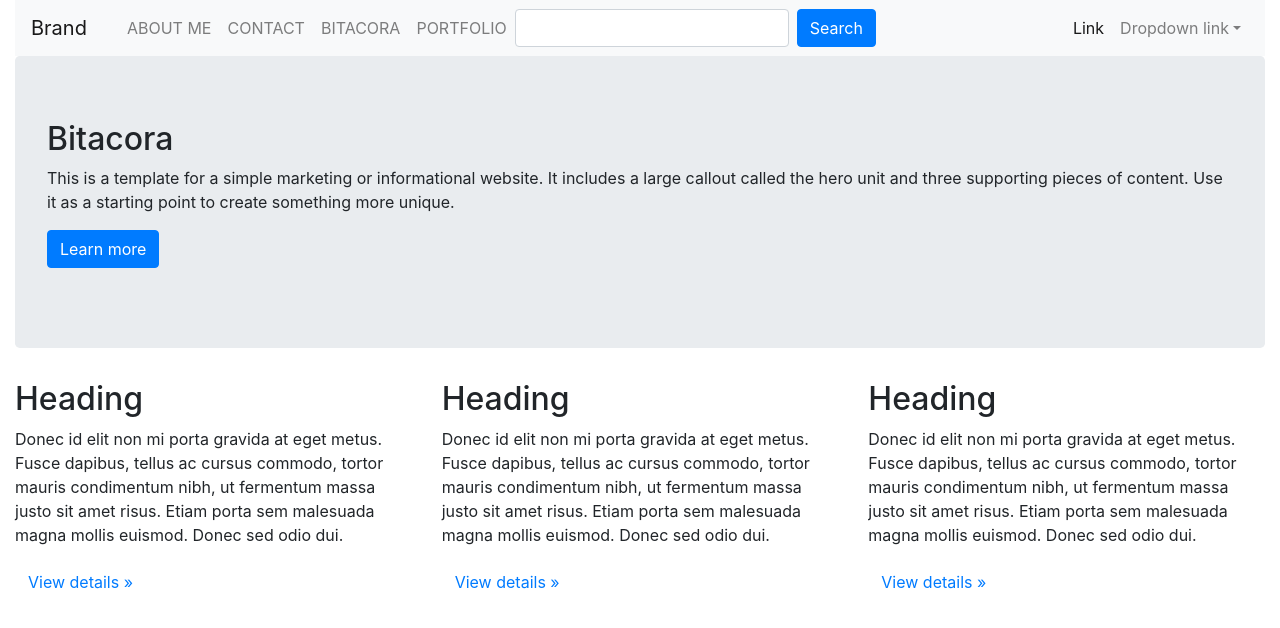
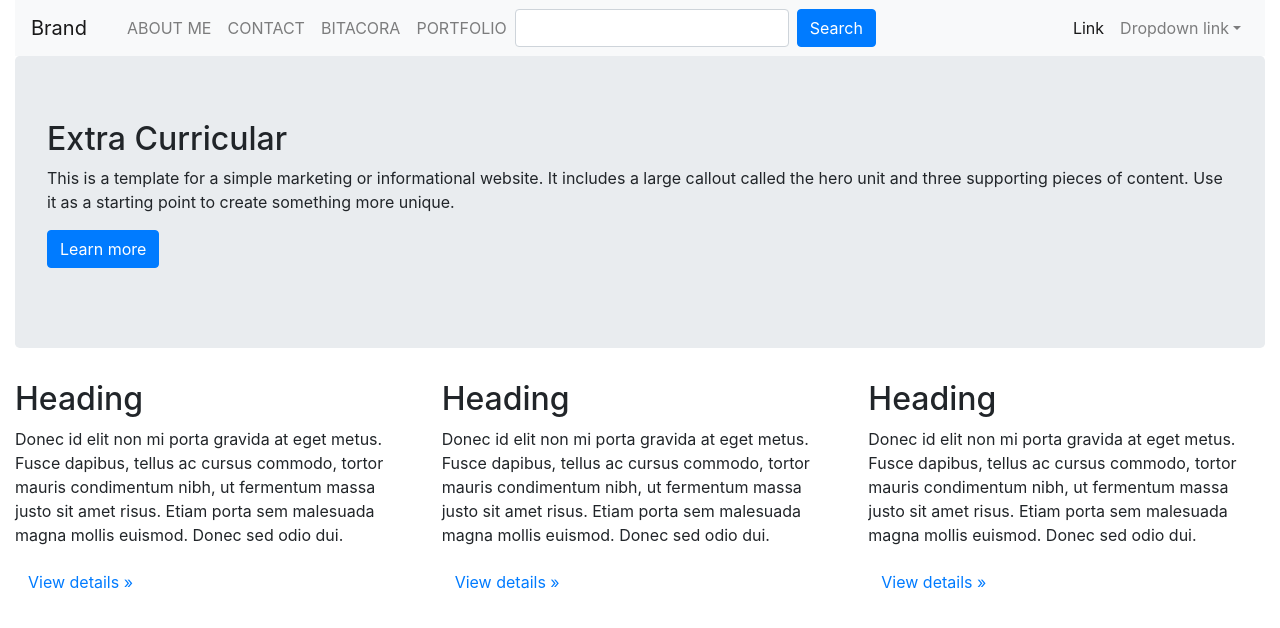
Before and after one commit to eliasdaniela/micrositio, a plain HTML site: page bitacora.html in a window 1280 px wide. Drawn offline with nearby package versions, Linux system fonts and the light colour scheme.

Commit message:
Update bitacora.html

```diff
--- a/bitacora.html
+++ b/bitacora.html
@@ -4,7 +4,7 @@
 <head>
   <meta charset="utf-8">
   <meta http-equiv="x-ua-compatible" content="ie=edge">
-  <title>BITACORA</title>
+  <title>EXTRA CURRICULAR</title>
   <meta name="description" content="">
   <meta name="viewport" content="width=device-width, initial-scale=1, shrink-to-fit=no">
 
@@ -72,7 +72,7 @@
       </nav>
       <div class="jumbotron">
         <h2>
-          Bitacora
+          Extra Curricular
         </h2>
         <p>
           This is a template for a simple marketing or informational website. It includes a large callout called the hero unit and three supporting pieces of content. Use it as a starting point to create something more unique.
```
